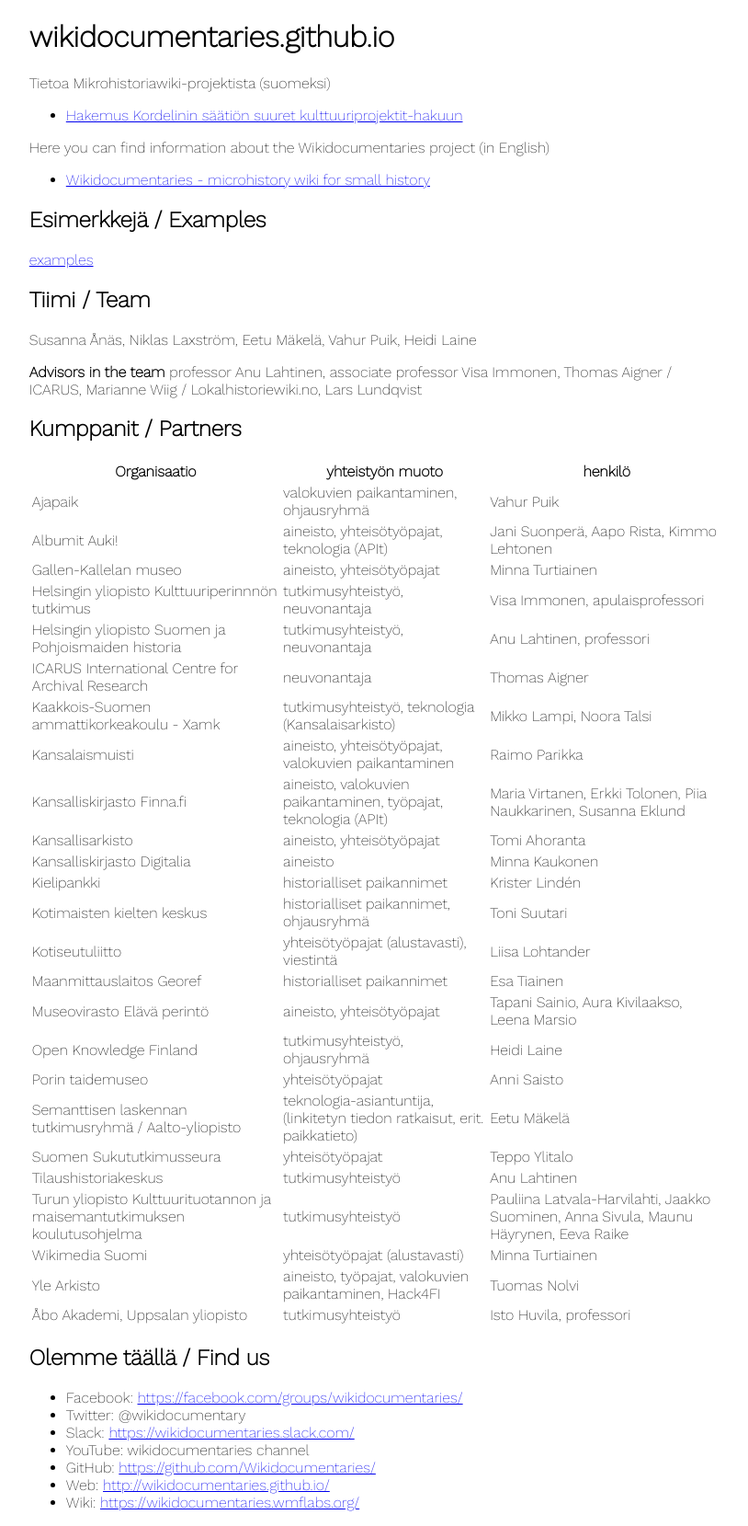
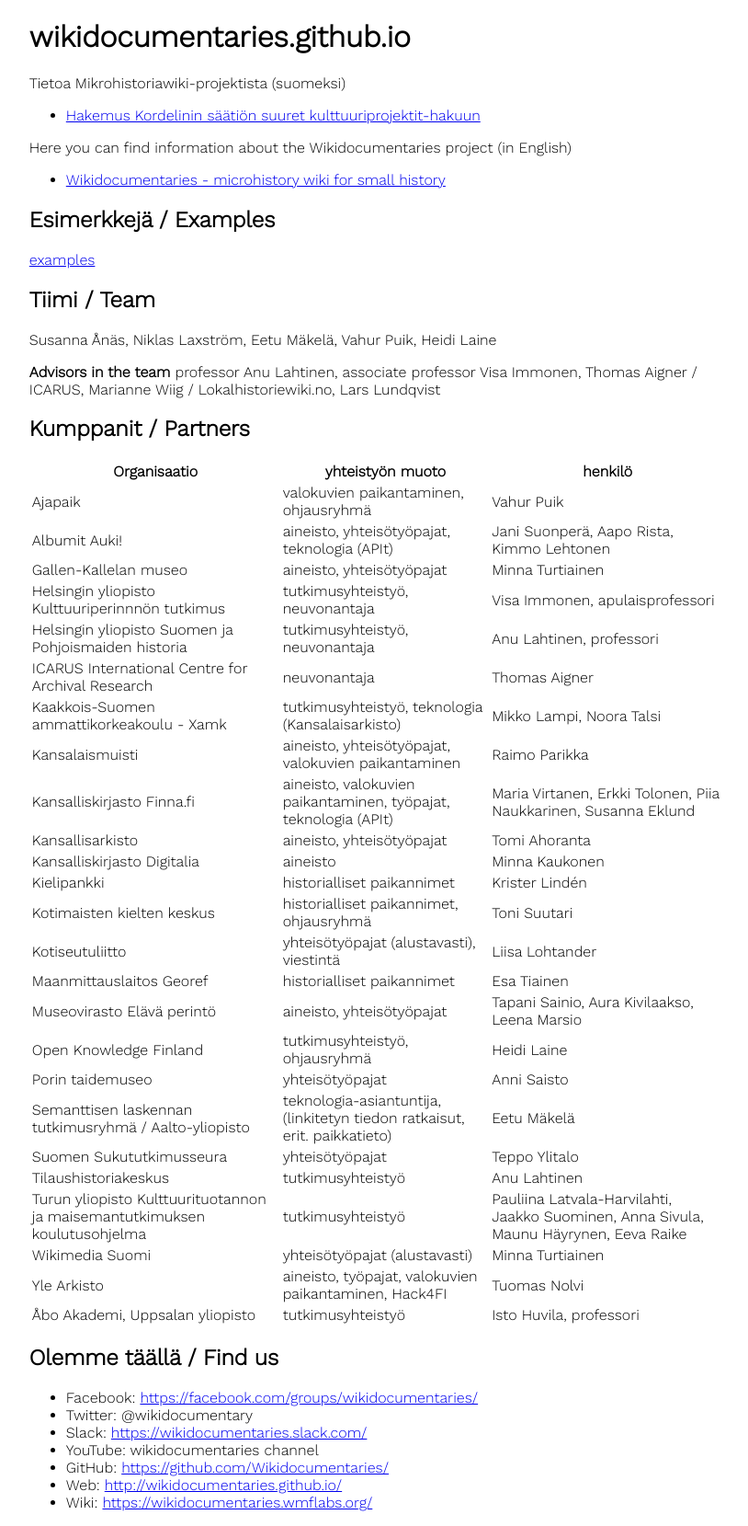
Before and after one commit to Wikidocumentaries/wikidocumentaries.github.io, a Jekyll site: the page built from index.html, in a window 1280 px wide. Shown: the whole page at 92% size, without its empty margins (229-1043 px from the left). Built offline with Jekyll 4.4.1, drawn with Linux system fonts in a browser that asks for light colours.

Commit message:
Update default.html

```diff
--- a/_layouts/default.html
+++ b/_layouts/default.html
@@ -4,7 +4,7 @@
 			<title>{{ page.title }}</title>
 			<!-- link to main stylesheet -->
 			<link rel="stylesheet" type="text/css" href="/css/main.css">
-			<link href="https://fonts.googleapis.com/css?family=Work+Sans:200" rel="stylesheet">
+			<link href="https://fonts.googleapis.com/css?family=Work+Sans:300" rel="stylesheet">
 		</head>
 		<body>
 			<div class="container">
```
